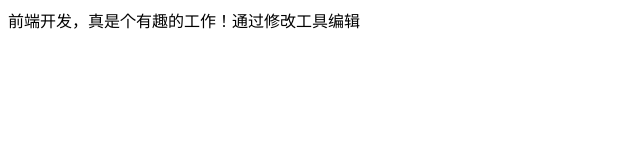
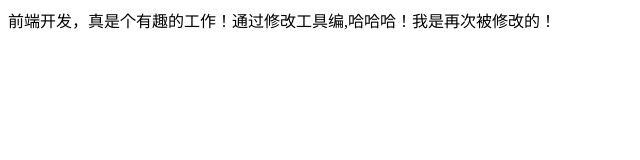
Before and after one commit to Liufanlola/hello, a plain HTML site: page index.html in a window 1280 px wide. Shown: the whole page, without its empty margins (0-640 px from the left). Drawn offline with Linux system fonts and the light colour scheme.

Commit message:
添加了joke.html

```diff
--- a/index.html
+++ b/index.html
@@ -5,6 +5,6 @@
 	<title>hello github</title>
 </head>
 <body>
-前端开发，真是个有趣的工作！通过修改工具编辑
+前端开发，真是个有趣的工作！通过修改工具编,哈哈哈！我是再次被修改的！
 </body>
 </html>
```
Also changed, not shown: joke.html (added).
